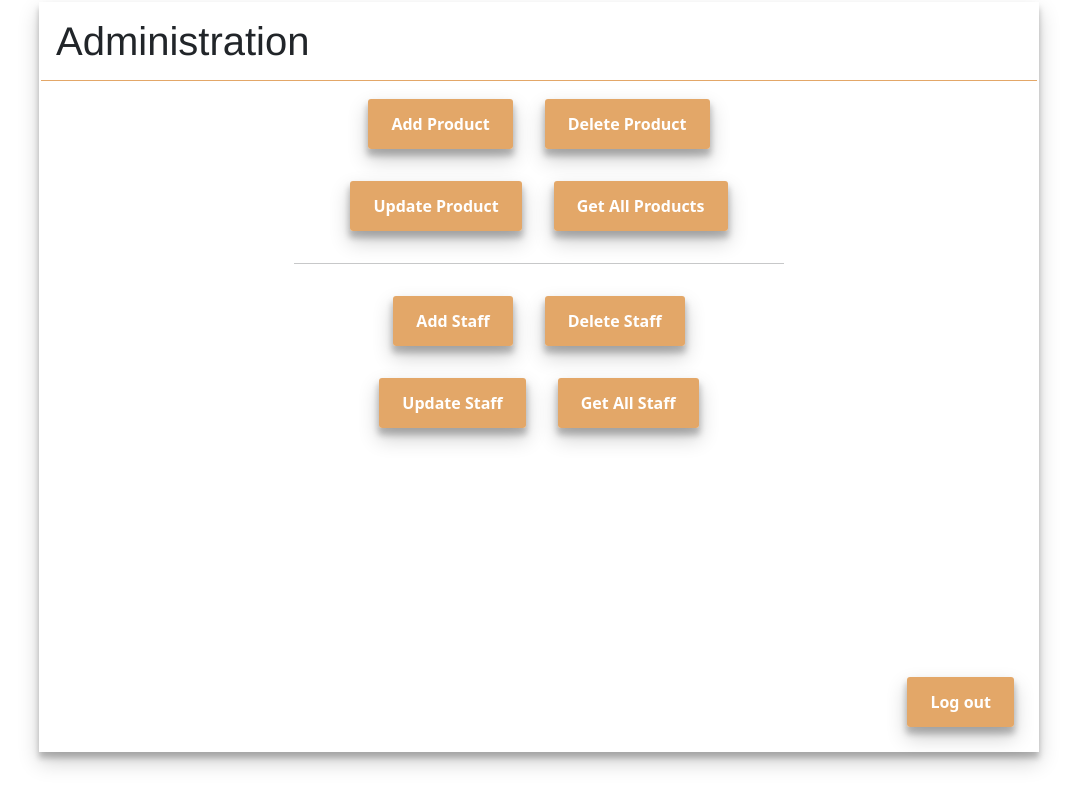
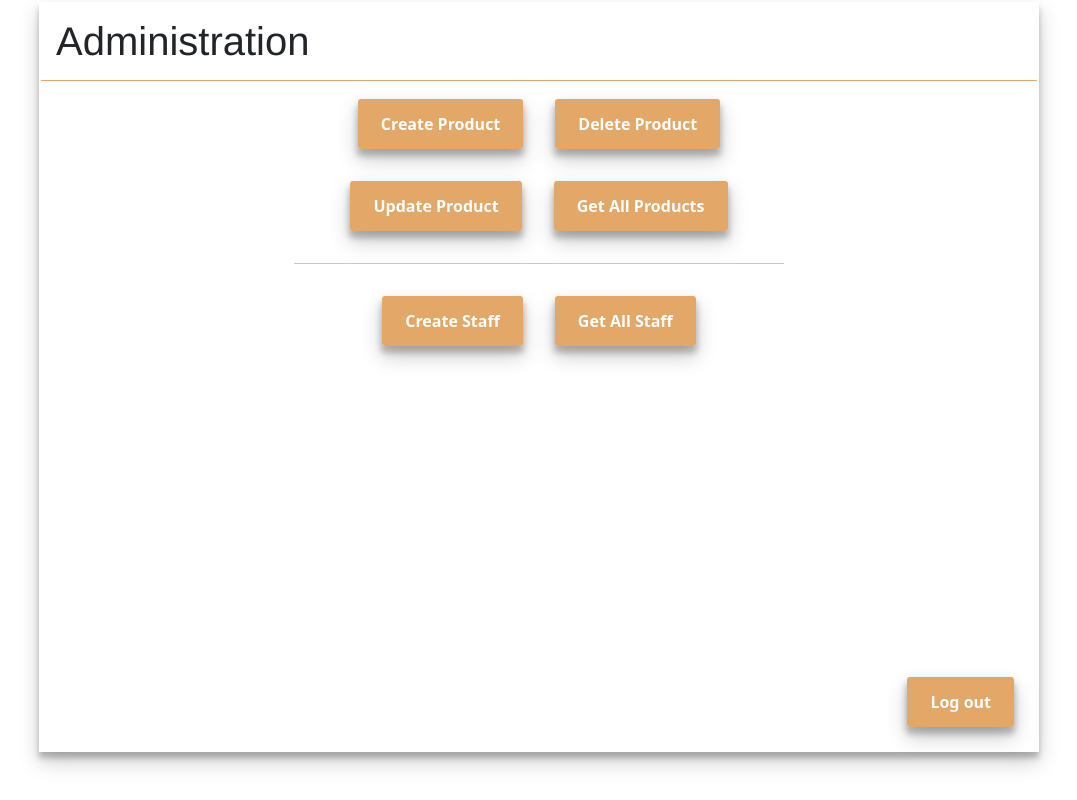
Before and after one commit to Luca1g40/Happlication, a React (Create React App) app in the folder src/frontend/frontendhapp/: page /administration in a window 1280 px wide. Shown: the whole page, without its empty margins (101-1178 px from the left). Built offline with nearby package versions, Linux system fonts and the light colour scheme.

Commit message:
administration page toegevoegd...

```diff
--- a/src/frontend/frontendhapp/src/pages/AdministrationPage.jsx
+++ b/src/frontend/frontendhapp/src/pages/AdministrationPage.jsx
@@ -9,15 +9,13 @@ export default function AdministrationPage() {
             <div className="staffModuleHomePagina_container">
                 <h1>Administration</h1>
                 <div className="container2">
-                    <Link className="button homeModule_bt_space" to="">Add Product</Link>
+                    <Link className="button homeModule_bt_space" to="">Create Product</Link>
                     <Link className="button homeModule_bt_space" to="">Delete Product</Link>
                     <Link className="button homeModule_bt_space" to="">Update Product</Link>
                     <Link className="button homeModule_bt_space" to="">Get All Products</Link>
                     <hr/>
-                    <Link className="button homeModule_bt_space" to="">Add Staff</Link>
-                    <Link className="button homeModule_bt_space" to="">Delete Staff</Link>
-                    <Link className="button homeModule_bt_space" to="">Update Staff</Link>
-                    <Link className="button homeModule_bt_space" to="">Get All Staff</Link>
+                    <Link className="button homeModule_bt_space" to="/createStaff">Create Staff</Link>
+                    <Link className="button homeModule_bt_space" to="/allStaffMembers">Get All Staff</Link>
                     <Link className="button position-absolute bottom-0 end-0 m-4" to="/staff">Log out</Link>
 
                 </div>
```
